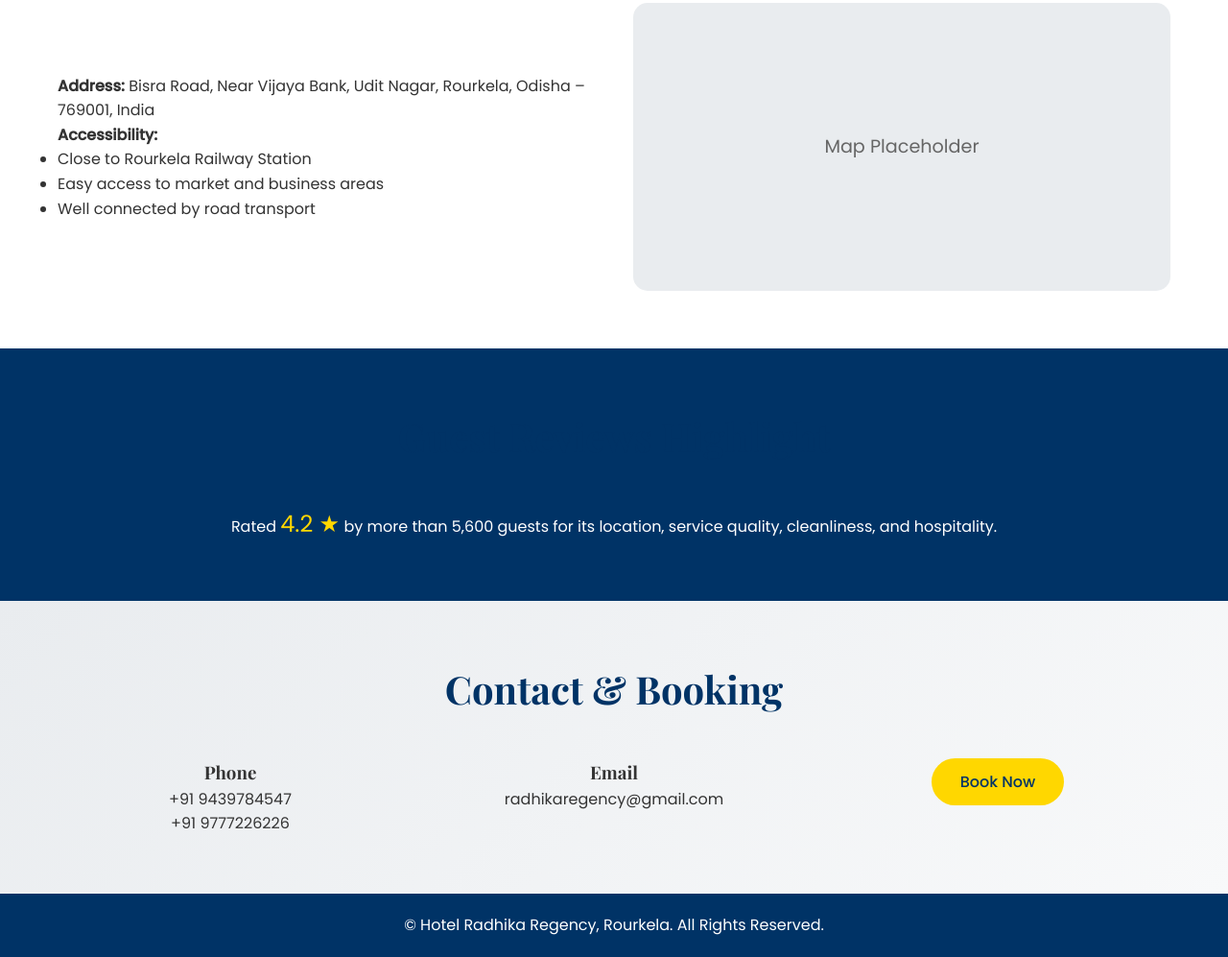
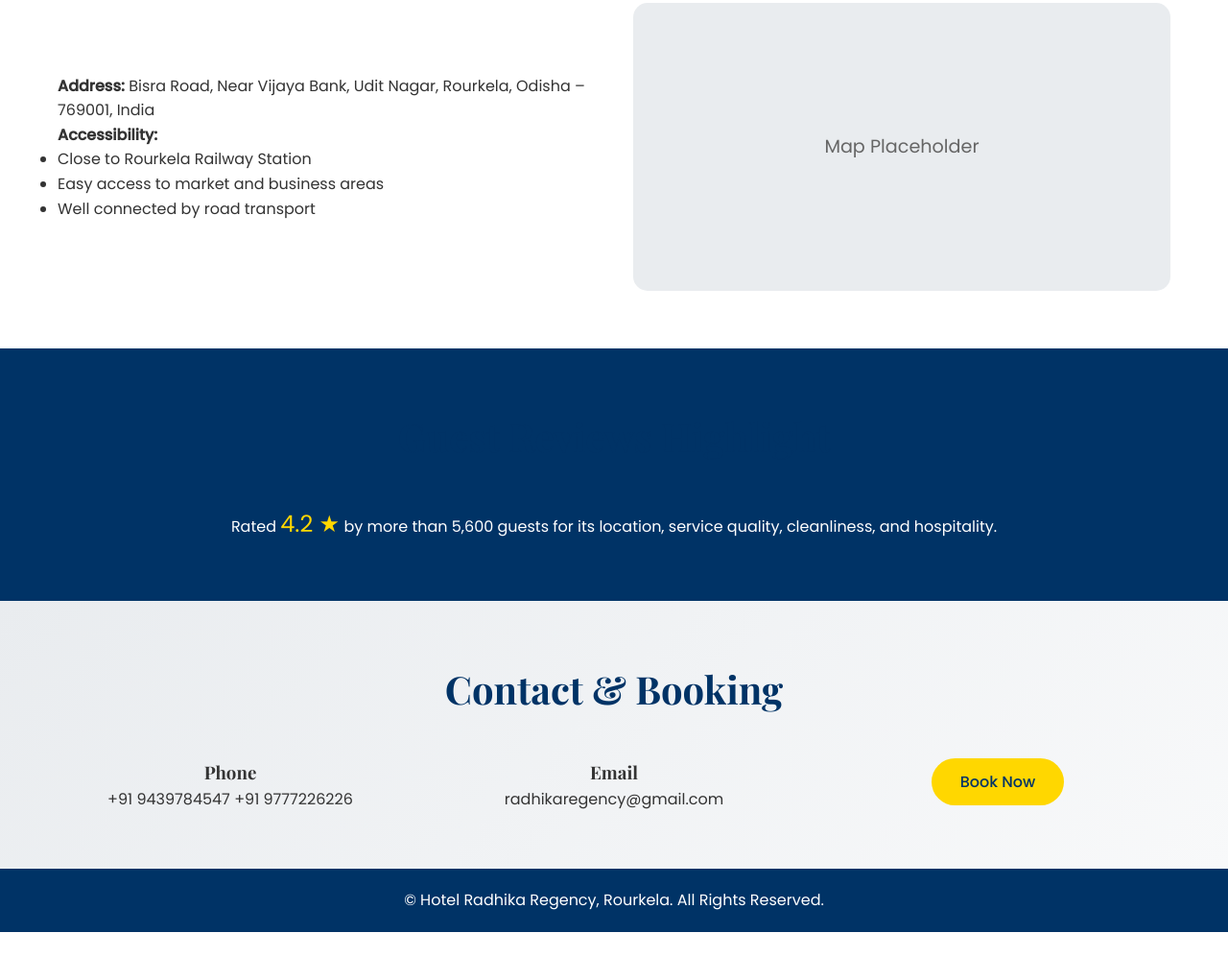
Before and after one commit to taufigsisb/radhika-regency, a plain HTML site: page index.html in a window 1280 px wide. Shown: the part 1989-2986 px from the top of the page at 96% size. After the commit the page ends 2960 px from the top, so only its background shows below. Drawn offline with nearby package versions, Linux system fonts and the light colour scheme.

Commit message:
Update index.html

```diff
--- a/index.html
+++ b/index.html
@@ -326,12 +326,12 @@
             <div class="contact-content">
                 <div class="contact-item">
                     <h3>Phone</h3>
-                    <p>+91 9439784547</p>
-                    <p>+91 9777226226</p>
+                    <a>+91 9439784547</a>
+                    <a>+91 9777226226</a>
                 </div>
                 <div class="contact-item">
                     <h3>Email</h3>
-                    <p>radhikaregency@gmail.com</p>
+                    <a>radhikaregency@gmail.com</a>
                 </div>
                 <div class="contact-item">
                     <a href="#hero" class="btn">Book Now</a>
```
